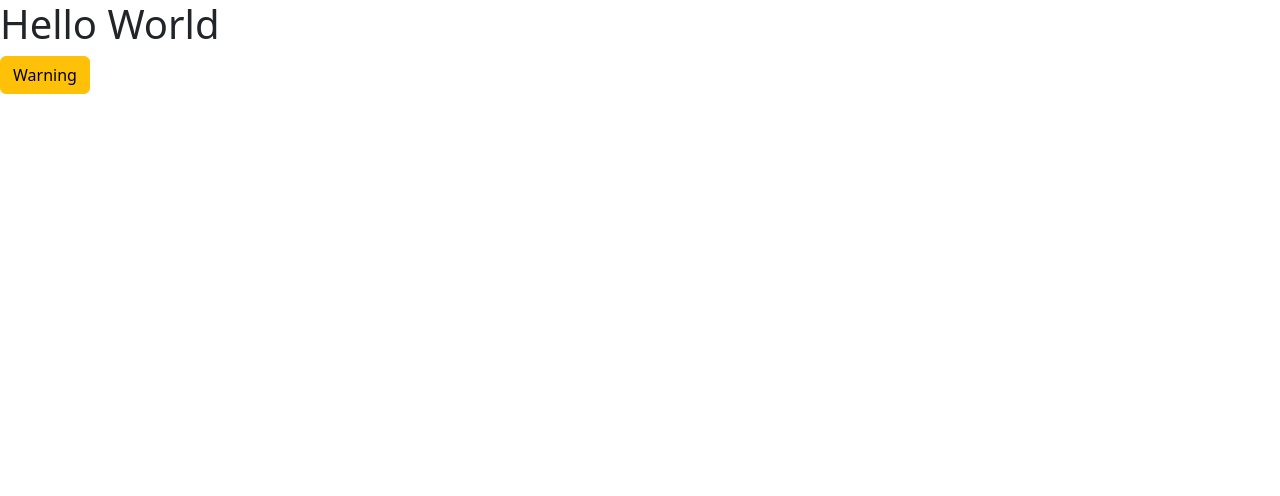
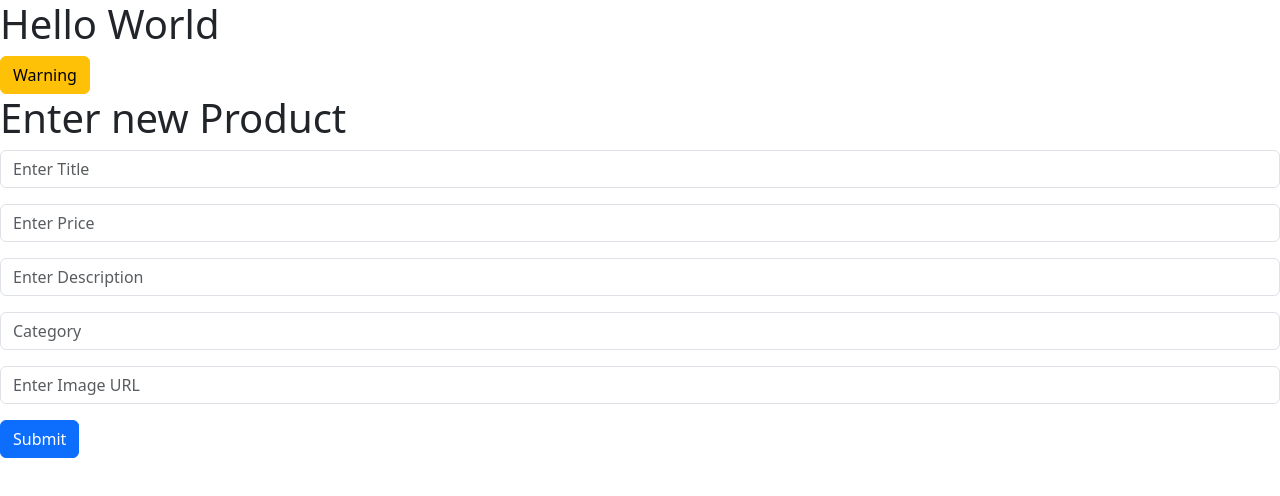
Before and after one commit to Antoine-Nchore/phase-2-project, a React (Create React App) app: page / in a window 1280 px wide. Shown: the top 496 px of the page. Built offline with nearby package versions, Linux system fonts and the light colour scheme; data requests are answered from the project's data file.

Commit message:
handleChange and handleSubmit functions

```diff
--- a/src/App.js
+++ b/src/App.js
@@ -1,5 +1,6 @@
 import Button from 'react-bootstrap/Button';
 import React, {useEffect, useState} from 'react';
+import ProductInputForm from './Components/ProductInputForm';
 
 
 const baseURL = "http://localhost:8001/products";
@@ -17,6 +18,7 @@ function App() {
     <>
     <h1>Hello World</h1>
     <Button variant="warning">Warning</Button>
+    <ProductInputForm />
     </>
   );
 }
--- a/src/Components/ProductInputForm.js
+++ b/src/Components/ProductInputForm.js
@@ -1,29 +1,47 @@
-import Button from 'react-bootstrap/Button';
-import Form from 'react-bootstrap/Form';
+import { useState } from "react";
+import Button from "react-bootstrap/Button";
+import Form from "react-bootstrap/Form";
 
 function ProductInputForm() {
+  const [data, setData] = useState({
+    title: "",
+    price: "",
+    description: "",
+    category: "",
+    image: "",
+  });
   return (
-       <Form>
-      <Form.Group className="mb-3" controlId="formBasicEmail">
-        <Form.Label>Email address</Form.Label>
-        <Form.Control type="email" placeholder="Enter email" />
-        <Form.Text className="text-muted">
-          We'll never share your email with anyone else.
-        </Form.Text>
+    <Form>
+      <h1>Enter new Product</h1>
+      <Form.Group className="mb-3">
+        <Form.Control type="text" name="title" placeholder="Enter Title" />
       </Form.Group>
 
-      <Form.Group className="mb-3" controlId="formBasicPassword">
-        <Form.Label>Password</Form.Label>
-        <Form.Control type="password" placeholder="Password" />
+      <Form.Group className="mb-3">
+        <Form.Control type="number" name="price" placeholder="Enter Price" />
       </Form.Group>
-      <Form.Group className="mb-3" controlId="formBasicCheckbox">
-        <Form.Check type="checkbox" label="Check me out" />
+
+      <Form.Group className="mb-3">
+        <Form.Control
+          type="text"
+          name="description"
+          placeholder="Enter Description"
+        />
       </Form.Group>
+
+      <Form.Group className="mb-3">
+        <Form.Control type="text" name="category" placeholder="Category" />
+      </Form.Group>
+
+      <Form.Group className="mb-3">
+        <Form.Control type="URL" name="image" placeholder="Enter Image URL" />
+      </Form.Group>
+
       <Button variant="primary" type="submit">
         Submit
       </Button>
     </Form>
-  )
+  );
 }
 
-export default ProductInputForm
+export default ProductInputForm;
```
